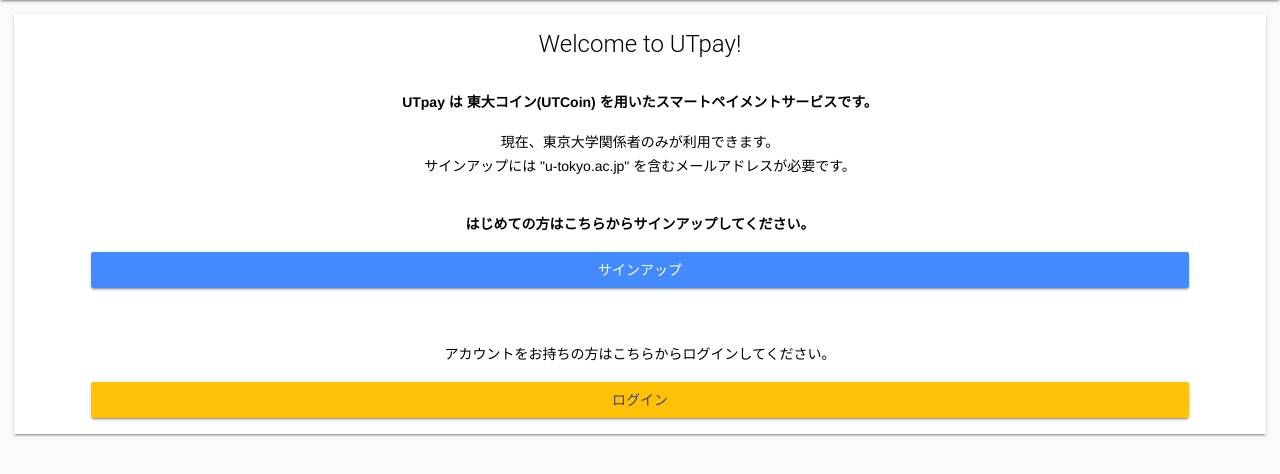
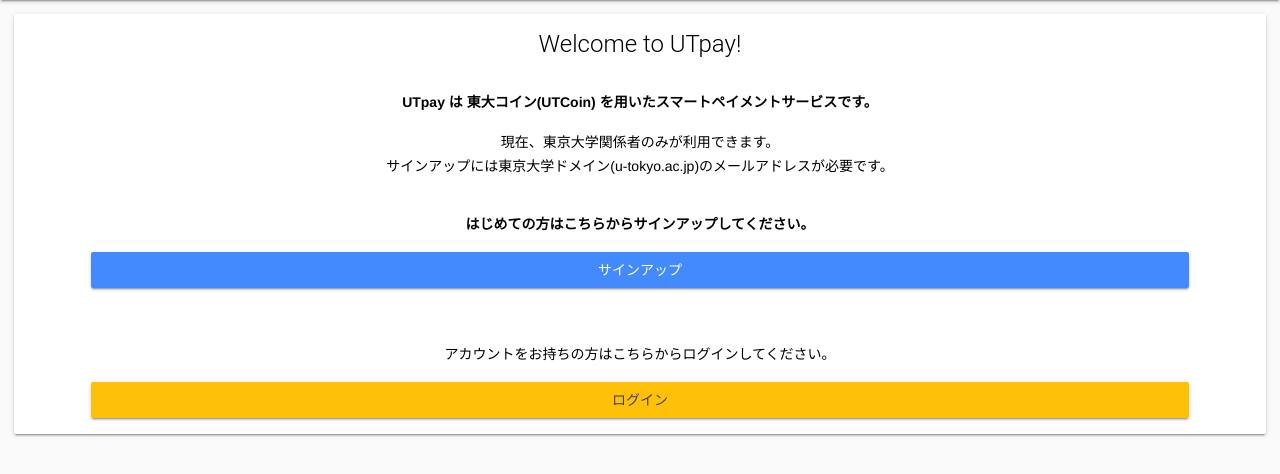
Before and after one commit to UTpay/UTpay, a Django app: page / in a window 1280 px wide. Shown: the part 64-538 px from the top of the page. Run offline with Django 3.2, Linux system fonts and the light colour scheme; parts of the project's set-up code (start-up, migrations or seed data) failed here and were passed over.

Commit message:
Update index.html

```diff
--- a/website/templates/index.html
+++ b/website/templates/index.html
@@ -16,7 +16,7 @@
     <p><b>UTpay は 東大コイン(UTCoin) を用いたスマートペイメントサービスです。</b></p>
     <p>
       現在、東京大学関係者のみが利用できます。<br>
-      サインアップには "u-tokyo.ac.jp" を含むメールアドレスが必要です。
+      サインアップには東京大学ドメイン(u-tokyo.ac.jp)のメールアドレスが必要です。
     </p>
     <br>
     <p><b>はじめての方はこちらからサインアップしてください。<b></p>
```
